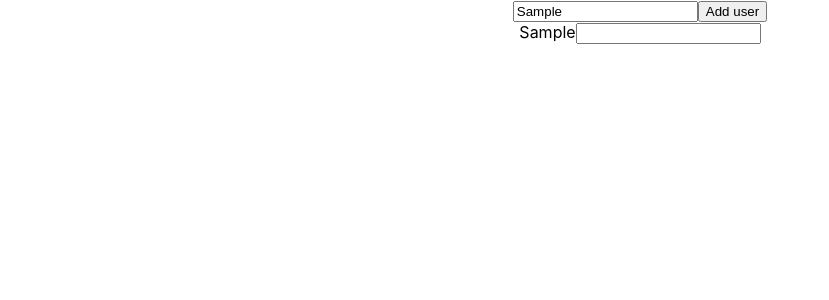
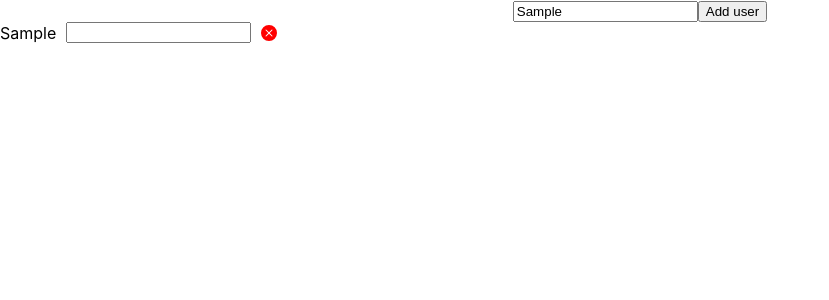
Before and after one commit to SagTheo/splitCosts, a React (Create React App) app: page / in a window 1280 px wide. Both pictures are taken after typing "Sample" into the empty fields and a click on the button "Add user". Shown: the top 300 px of the page, without its empty margins (0-829 px from the left). Built offline with nearby package versions, Linux system fonts and the light colour scheme.

Commit message:
added functionality to remove user from list

```diff
--- a/src/App.js
+++ b/src/App.js
@@ -3,8 +3,18 @@ import './App.css';
 import { UserInput } from './components/UserInput';
 
 function App() {
+  const [id, setId] = useState(0)
   const [userName, setUserName] = useState()
   const [allUsers, setAllUsers] = useState([])
+
+  const addUser = () => {
+    setAllUsers([...allUsers, {'id' : id, 'userName' : userName}])
+    setId(id + 1)
+  }
+
+  const removeUser = id => {
+    setAllUsers(allUsers.filter(user => user.id !== id))
+  }
 
   return (
     <div className="App">
@@ -12,15 +22,19 @@ function App() {
              id='userName'
              name='userName'
              onChange={e => setUserName(e.target.value)}
+             onFocus={(e) => e.target.value = ''}
       >
       </input>
-      <button onClick={() => setAllUsers([...allUsers, userName])}>Add user</button>
+      <button onClick={() => addUser()}>Add user</button>
 
       <div className='allUsers'>
         {
-          allUsers.map(user => {
+          allUsers.map((user, index) => {
             return (
-              <UserInput name={user}/>
+              <UserInput key={index}
+                         name={user.userName}
+                         removeUser={() => removeUser(user.id)}
+              />
             )
           })
         }
--- a/src/components/UserInput.js
+++ b/src/components/UserInput.js
@@ -1,10 +1,21 @@
 import React from 'react'
+import styles from '../css/UserInput.module.css'
 
-export const UserInput = ({ name }) => {
+export const UserInput = ({ name, removeUser }) => {
   return (
-    <div>
+    <div className={styles.container}>
         <span>{name}</span>
         <input type='number' id='cost' name='cost'></input>
+        <svg xmlns="http://www.w3.org/2000/svg"
+             width="16"
+             height="16"
+             fill="red"
+             className="bi bi-x-circle-fill"
+             viewBox="0 0 16 16"
+             onClick={removeUser}
+        >
+          <path d="M16 8A8 8 0 1 1 0 8a8 8 0 0 1 16 0M5.354 4.646a.5.5 0 1 0-.708.708L7.293 8l-2.647 2.646a.5.5 0 0 0 .708.708L8 8.707l2.646 2.647a.5.5 0 0 0 .708-.708L8.707 8l2.647-2.646a.5.5 0 0 0-.708-.708L8 7.293z"/>
+        </svg>
     </div>
   )
 }
--- /dev/null
+++ b/src/css/UserInput.module.css
@@ -0,0 +1,5 @@
+.container {
+    display: flex;
+    align-items: center;
+    gap: 10px;
+}
```
Also changed, not shown: todo.txt (added).
